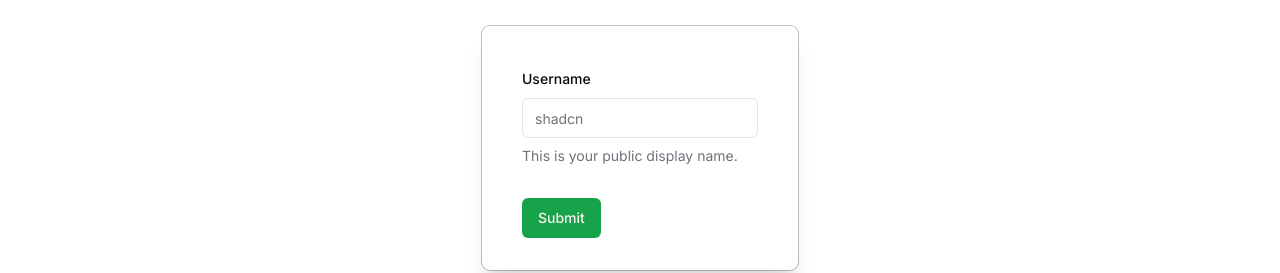
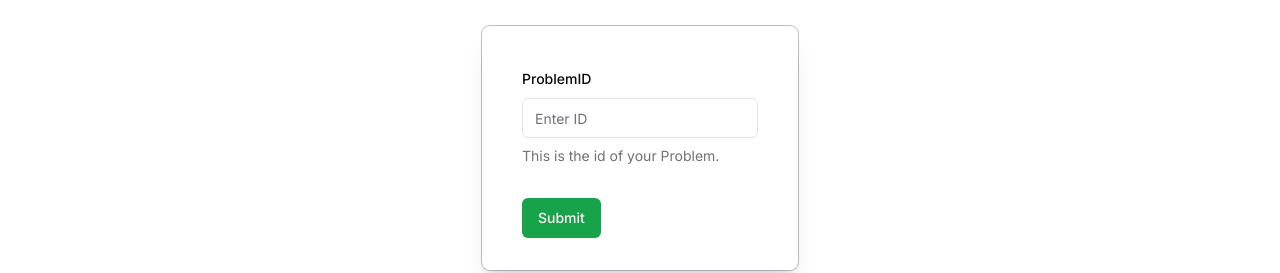
Before and after one commit to AdarshRaj241408/leetcodeboard, a Next.js app: page /problems in a window 1280 px wide. Shown: the part 309-582 px from the top of the page. Built offline with nearby package versions, Linux system fonts and the light colour scheme.

Commit message:
dynamic routing

```diff
--- /dev/null
+++ b/app/problems/[id]/page.tsx
@@ -0,0 +1,20 @@
+import { SiteFooter } from "@/components/ui/site-footer";
+import { SiteHeader } from "@/components/ui/site-header";
+
+export default function Page({ params }: { params: { id: string } }) {
+  const { id } = params;
+
+  return (
+    <>
+      <SiteHeader />
+
+      <div className="relative flex min-h-screen flex-col justify-center overflow-hidden py-6 sm:py-12">
+        <div className="relative px-6 pt-10 pb-8 shadow-xl ring-1 ring-gray-500/45 sm:mx-auto sm:max-w-lg sm:rounded-lg sm:px-10">
+          <div className="flex space-x-4">Problem ID: {id}</div>
+        </div>
+      </div>
+
+      <SiteFooter />
+    </>
+  );
+}
--- a/app/problems/form.tsx
+++ b/app/problems/form.tsx
@@ -4,6 +4,7 @@ import { zodResolver } from "@hookform/resolvers/zod";
 import { z } from "zod";
 import { useForm } from "react-hook-form";
 import { Button } from "@/components/ui/button";
+import { useRouter } from "next/navigation";
 import {
   Form,
   FormControl,
@@ -16,40 +17,43 @@ import {
 import { Input } from "@/components/ui/input";
 
 const formSchema = z.object({
-  username: z.string().min(2, {
-    message: "Username must be at least 2 characters.",
+  id: z.number().max(1000, {
+    message: "id should be smaller than 1000",
   }),
 });
 
 export function ProfileForm() {
   const form = useForm<z.infer<typeof formSchema>>({
     resolver: zodResolver(formSchema),
-    defaultValues: {
-      username: "",
-    },
+    // defaultValues: {
+    //   id: 0,
+    // },
   });
 
   // 2. Define a submit handler.
   function onSubmit(values: z.infer<typeof formSchema>) {
-    // Do something with the form values.
-    // ✅ This will be type-safe and validated.
+    window.location.href = `/problems/${values.id}`;
     console.log(values);
   }
+  const router = useRouter();
   return (
     <Form {...form}>
       <form onSubmit={form.handleSubmit(onSubmit)} className="space-y-8">
         <FormField
           control={form.control}
-          name="username"
+          name="id"
           render={({ field }) => (
             <FormItem>
-              <FormLabel>Username</FormLabel>
+              <FormLabel>ProblemID</FormLabel>
               <FormControl>
-                <Input placeholder="shadcn" {...field} />
+                <Input
+                  type="number"
+                  placeholder="Enter ID"
+                  {...field}
+                  onChange={(e) => field.onChange(e.target.valueAsNumber)}
+                />
               </FormControl>
-              <FormDescription>
-                This is your public display name.
-              </FormDescription>
+              <FormDescription>This is the id of your Problem.</FormDescription>
               <FormMessage />
             </FormItem>
           )}
```
